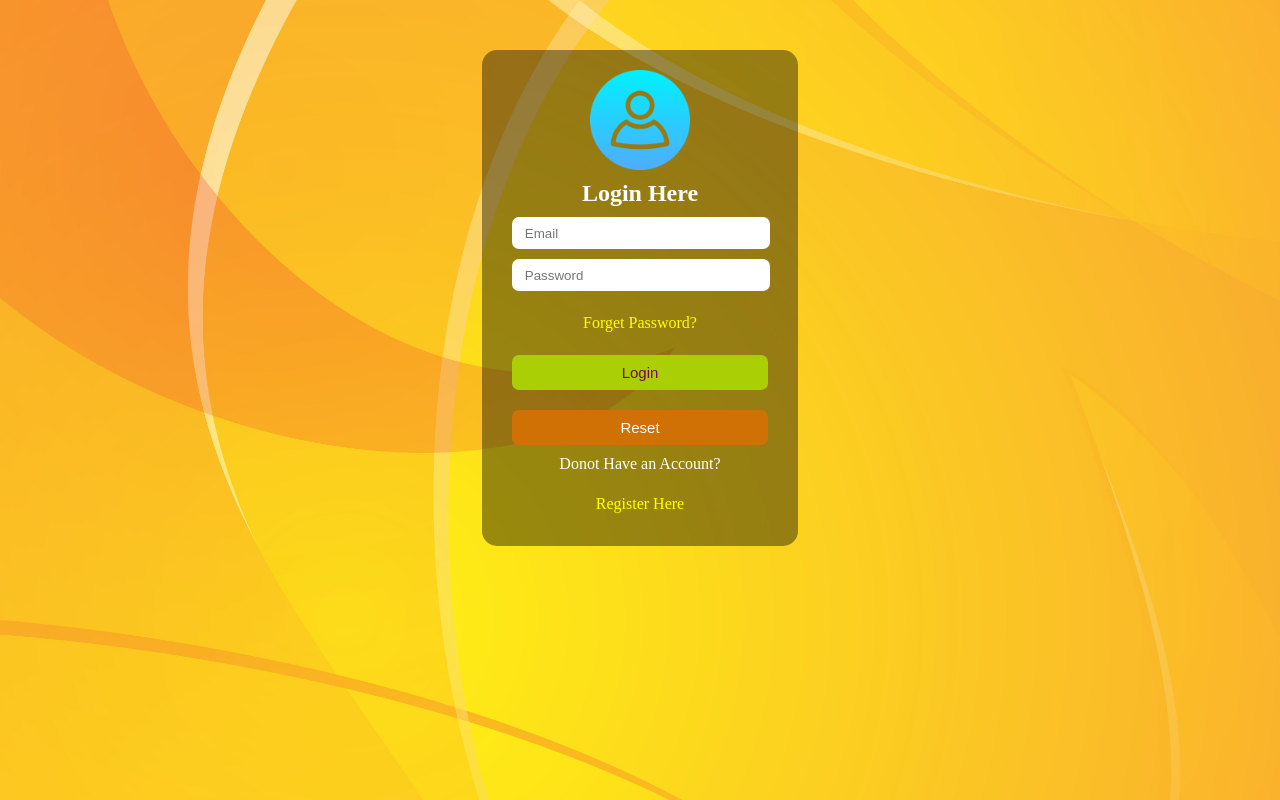
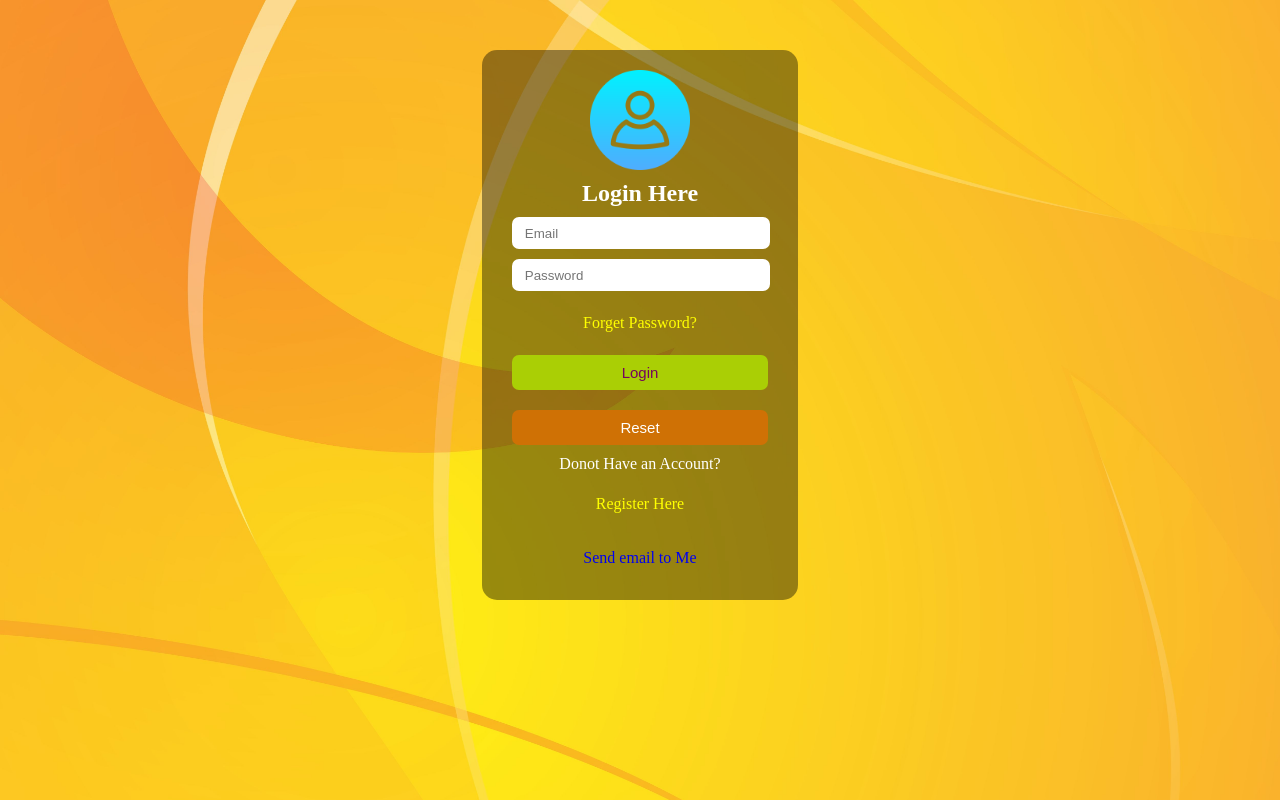
Before and after one commit to mdnabil9/dit, a plain HTML site: page index.html in a window 1280 px wide. Drawn offline with Linux system fonts and the light colour scheme.

Commit message:
Update index.html

```diff
--- a/index.html
+++ b/index.html
@@ -20,6 +20,7 @@
             <button type="reset" class="btn2">Reset</button>
         </form>
         <p id="signup-para">Donot Have an Account? <a href="pages/register.html">Register Here</a></p>
+        <p><a href="mailto:mdnabil.ratna@gmail.com">Send email to Me</a></p>
     </div>
 </body>
 </html>
```
